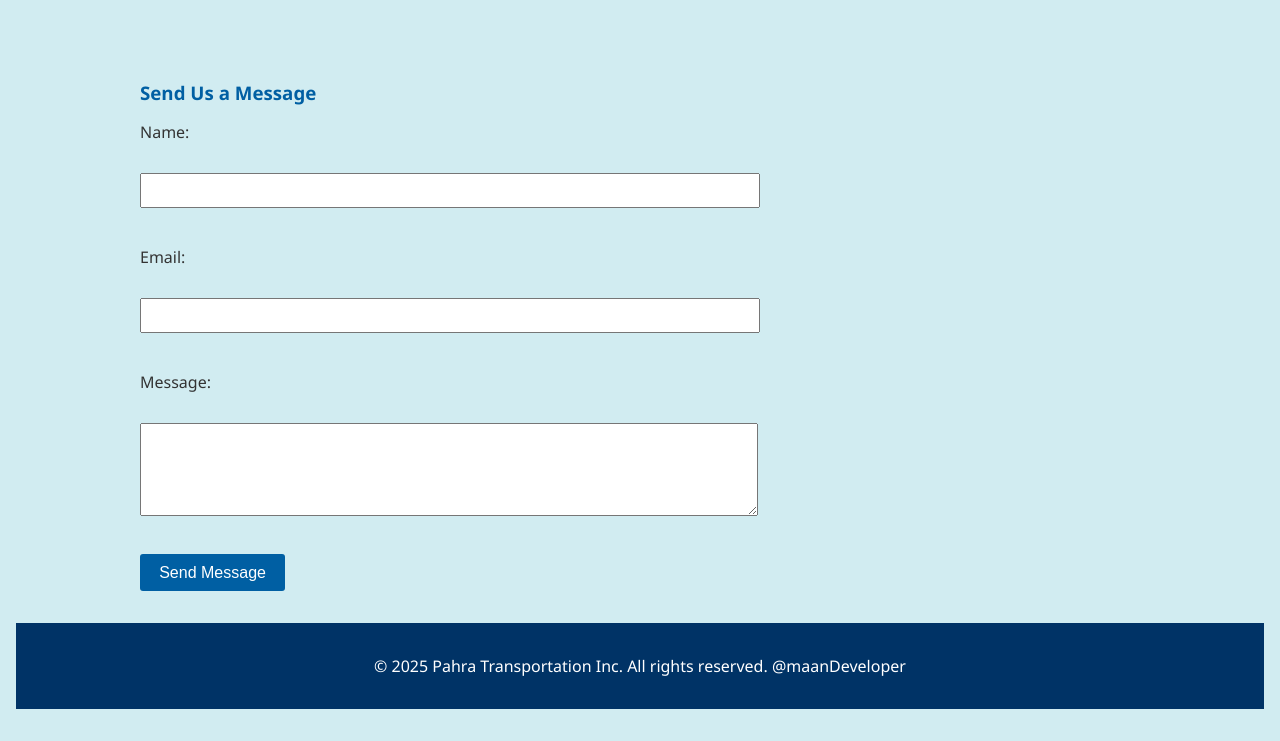
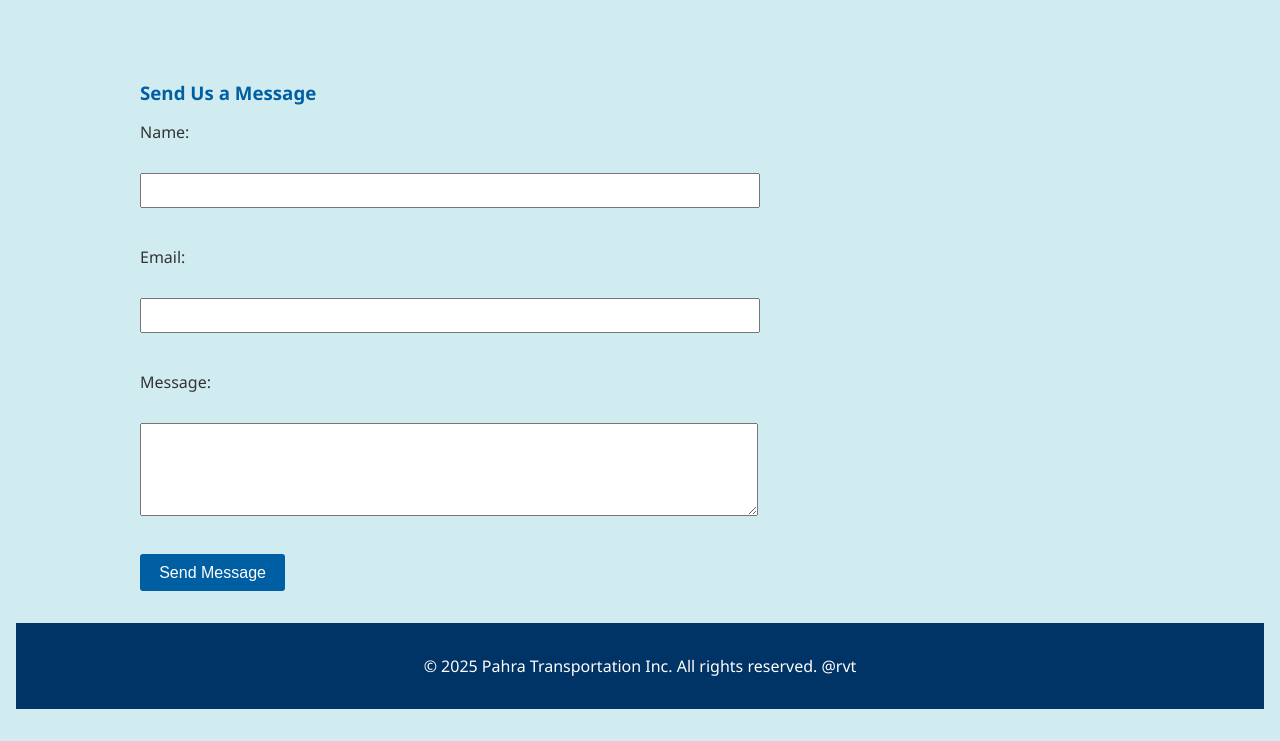
Before and after one commit to arveetsingh/pahraTansport, a plain HTML site: page index.html in a window 1280 px wide. Shown: the part 1599-2340 px from the top of the page. Drawn offline with Linux system fonts and the light colour scheme.

Commit message:
edited bottom of index.html to include a footer

```diff
--- a/index.html
+++ b/index.html
@@ -106,7 +106,7 @@
   <footer>
 
     <div class="container">
-      <p>&copy; 2025 Pahra Transportation Inc. All rights reserved. @maanDeveloper</p>
+      <p>&copy; 2025 Pahra Transportation Inc. All rights reserved. @rvt</p>
     </div>
   </footer>
 </body>
```
